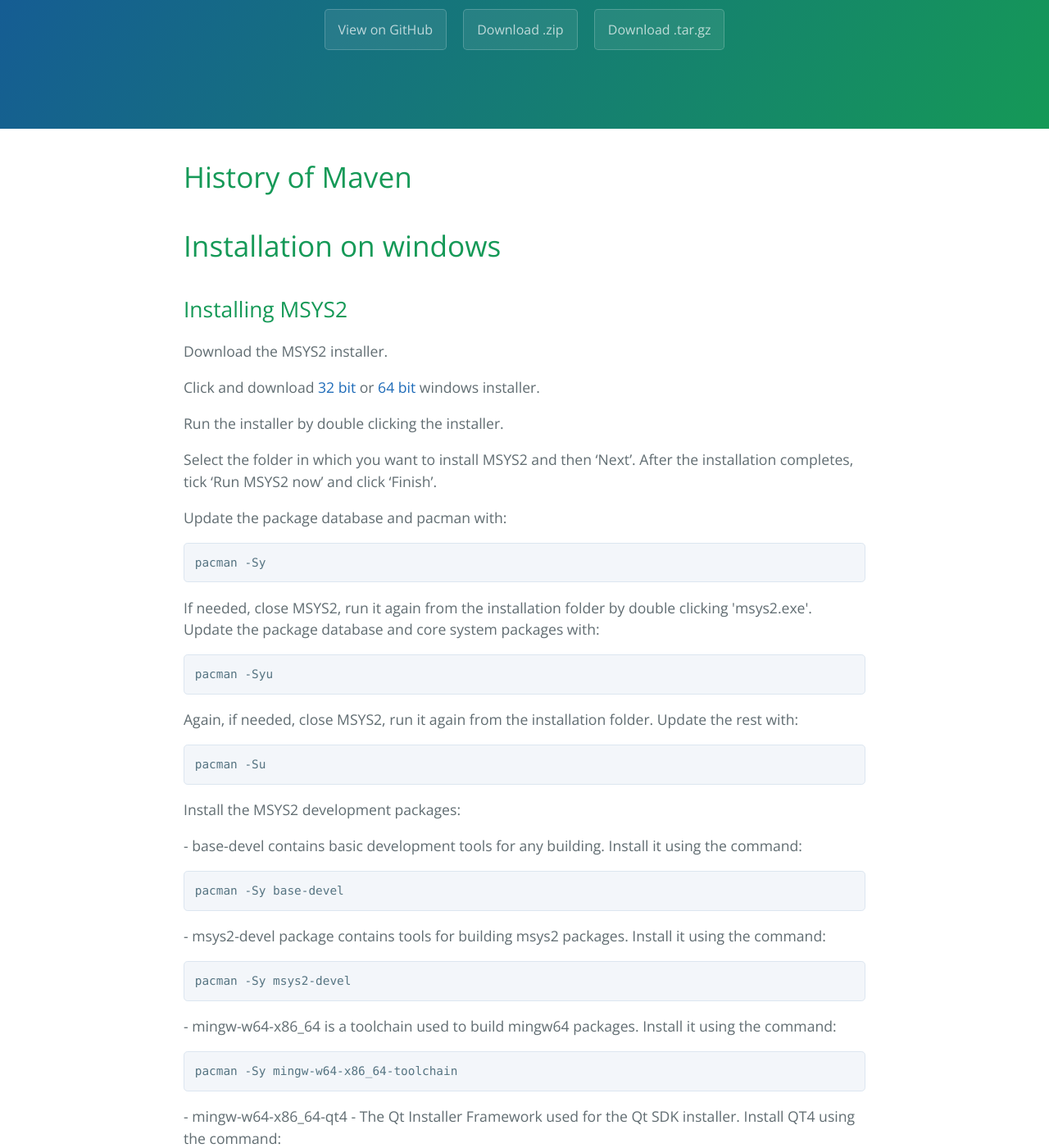
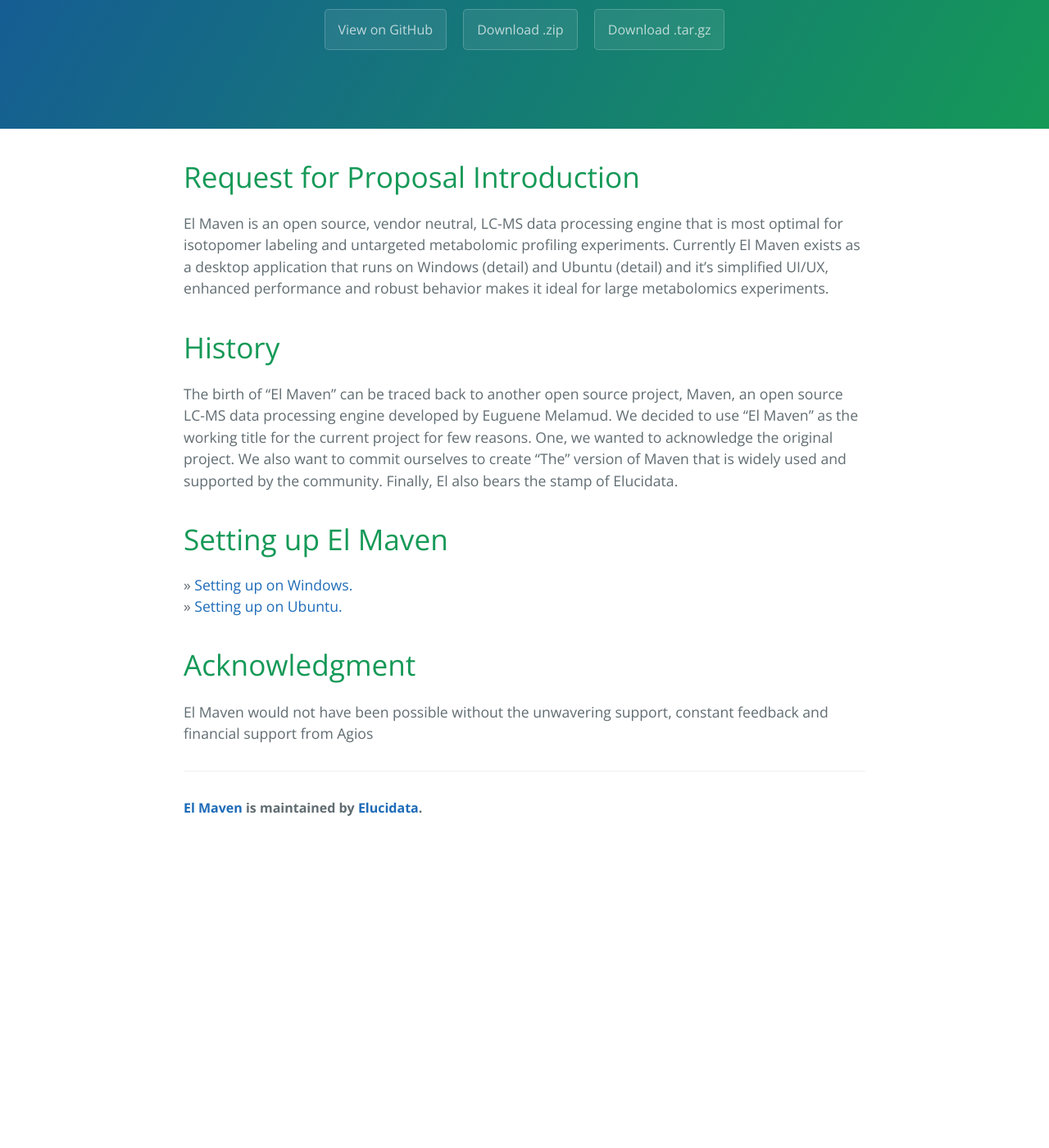
Before and after one commit to sabsgeo/el-maven, a Jekyll site: the page built from index.html, in a window 1280 px wide and 1400 px high, scrolled down 226 px. Shown: the whole window at 82% size. Built offline with Jekyll 4.4.1, drawn with Linux system fonts in a browser that asks for light colours; the list of posts is cut into pages by our own code; after the commit the page ends 1255 px from its top, so only the background shows below that; some of the changed text lies outside the part shown.

Commit message:
Added seperated file for windows and ubuntu installtion

```diff
--- a/_config.yml
+++ b/_config.yml
@@ -6,7 +6,7 @@
 
 # About/contact
 author:
-  name:       Sabu George
+  name:       Elucidata
   url:        https://elucidata.io
 
 # Gems
--- a/_includes/head.html
+++ b/_includes/head.html
@@ -3,7 +3,7 @@
   <title>{{ site.title }}</title>
   <meta name="viewport" content="width=device-width, initial-scale=1">
   <meta name="theme-color" content="#157878">
-  <link rel="stylesheet" href="css/normalize.css">
+  <link rel="stylesheet" href="/css/normalize.css">
   <link href='https://fonts.googleapis.com/css?family=Open+Sans:400,700' rel='stylesheet' type='text/css'>
-  <link rel="stylesheet" href="css/cayman.css">
+  <link rel="stylesheet" href="/css/cayman.css">
 </head>
--- a/_includes/page-footer.html
+++ b/_includes/page-footer.html
@@ -1,4 +1,3 @@
 <footer class="site-footer">
   <span class="site-footer-owner"><a href="{{ site.url }}">{{ site.title }}</a> is maintained by <a href="{{ site.author.url }}">{{ site.author.name }}</a>.</span>
-  <span class="site-footer-credits">This page was generated by <a href="https://pages.github.com">GitHub Pages</a> using the <a href="https://github.com/pietromenna/jekyll-cayman-theme">Cayman theme</a> by <a href="http://github.com/jasonlong">Jason Long</a>.</span>
 </footer>
--- /dev/null
+++ b/_posts/2016-04-27-ubuntu-installation.markdown
@@ -0,0 +1,77 @@
+---
+layout: default
+title:  "Welcome to Jekyll!"
+date:   2016-02-12 17:50:00
+categories: main
+---
+<h1>Setting up El Maven on Ubuntu</h1>
+<p>El Maven needs a development environment to be setup in Windows before it can be installed, and MSYS does exactly that for us. MSYS is a collection of GNU utilities such as bash, make, gawk and grep to allow building of applications and programs which depend on traditionally UNIX tools to be present. It is intended to supplement MinGW and the deficiencies of the cmd shell. We build a tool chain and install all the required libraries using MSYS2. After that is done, we are ready to build Maven. The following tutorial gives step by step instructions on how to install everything you need on your Windows machine to be able to build Maven.</p>
+<h3>Setting up libraries and tool chains</h3>
+<p>Download the MSYS2 installer.</p>
+<p>Click and download <a href="http://downloads.sourceforge.net/project/msys2/Base/i686/msys2-i686-20160205.exe?r=http%3A%2F%2F127.0.0.1%3A4000%2F&ts=1475499384&use_mirror=nchc">32 bit</a> or <a href="https://sourceforge.net/projects/msys2/files/Base/x86_64/msys2-x86_64-20160205.exe/download">64 bit</a> windows installer.</p>
+<p>Run the installer by double clicking the installer.</p>
+<p>Select the folder in which you want to install MSYS2 and then ‘Next’. After the installation completes, tick ‘Run MSYS2 now’ and click ‘Finish’.</p>
+<p>Update the package database and pacman with:<pre>pacman -Sy</pre></p>
+<p>If needed, close MSYS2, run it again from the installation folder by double clicking 'msys2.exe'. </br>Update the package database and core system packages with:
+<pre>pacman -Syu</pre></p>
+<p>
+    Again, if needed, close MSYS2, run it again from the installation folder. Update the rest with:
+<pre>pacman -Su</pre>
+</p>
+<p>
+    Install the MSYS2 development packages:
+</p>
+<p>
+    1. &nbsp;base-devel contains basic development tools for any building. Install it using the command:
+<pre>pacman -Sy base-devel</pre>
+</p>
+<p>
+    2. &nbsp;msys2-devel package contains tools for building msys2 packages. Install it using the command:
+<pre>pacman -Sy msys2-devel</pre>
+</p>
+<p>
+    3. &nbsp;mingw-w64-x86_64 is a toolchain used to build mingw64 packages. Install it using the command:
+<pre>pacman -Sy mingw-w64-x86_64-toolchain</pre>
+</p>
+<p>
+    4. &nbsp;mingw-w64-x86_64-qt4 - The Qt Installer Framework used for the Qt SDK installer. Install QT4 using the command:
+<pre>pacman -Sy mingw-w64-x86_64-qt4</pre>
+</p>
+<p>
+    hdf5 is a general purpose library and file format for storing scientific data. Install it using the command:
+<pre>pacman -Sy mingw64/mingw-w64-x86_64-hdf5</pre>
+</p>
+<p>
+    Interface for scientific data access to large binary data. Install it using the command:
+<pre>pacman -Sy mingw64/mingw-w64-x86_64-netcdf</pre>
+</p>
+<p>
+    To install boost libraries, use the command:
+<pre> pacman -Sy mingw64/mingw-w64-x86_64-boost</pre>
+</p>
+<p>
+    Install GIT on your system by typing the command in the MSYS2 terminal:
+<pre>pacman -Sy msys/git</pre>
+</p>
+<p>
+    This completes the installation of MSYS2 and the tool chain required to build Maven on your computer.
+</p>
+<h3>Building El Maven</h3>
+<p>In the folder where MSYS2 was installed, double click on mingw64.exe and type in the following:</p>
+<p>Create a folder on Windows. Navigate to that folder using cd command:</p>
+<p><pre>cd &#60;pathtofolder&#62;    #for example: cd /c/User/Admin/Desktop</pre>
+</p>
+
+<p>To clone the master branch of the remote repository, use the following command: </p>
+<p><pre>git clone https://github.com/sabsgeo/nonlinear-optimization</pre></p>
+
+<p>Now you have the latest version of Maven in the folder you made.</p>
+<p>To build Maven, run the script, run.sh using the command</p>
+<pre>./run.sh</pre>
+
+<p>If it compiles successfully, it will create an executable in the bin folder. To launch maven by running the executable, use the command:
+</p>
+<pre>./bin/maven_dev_769</pre>
+
+<p>To uninstall Maven, use the command:</p>
+<pre>./uninstall</pre>
--- /dev/null
+++ b/_posts/2016-04-27-windows-installation.markdown
@@ -0,0 +1,77 @@
+---
+layout: default
+title:  "Welcome to Jekyll!"
+date:   2016-02-12 17:50:00
+categories: main
+---
+<h1>Setting up El Maven on Windows</h1>
+<p>El Maven needs a development environment to be setup in Windows before it can be installed, and MSYS does exactly that for us. MSYS is a collection of GNU utilities such as bash, make, gawk and grep to allow building of applications and programs which depend on traditionally UNIX tools to be present. It is intended to supplement MinGW and the deficiencies of the cmd shell. We build a tool chain and install all the required libraries using MSYS2. After that is done, we are ready to build Maven. The following tutorial gives step by step instructions on how to install everything you need on your Windows machine to be able to build Maven.</p>
+<h3>Setting up libraries and tool chains</h3>
+<p>Download the MSYS2 installer.</p>
+<p>Click and download <a href="http://downloads.sourceforge.net/project/msys2/Base/i686/msys2-i686-20160205.exe?r=http%3A%2F%2F127.0.0.1%3A4000%2F&ts=1475499384&use_mirror=nchc">32 bit</a> or <a href="https://sourceforge.net/projects/msys2/files/Base/x86_64/msys2-x86_64-20160205.exe/download">64 bit</a> windows installer.</p>
+<p>Run the installer by double clicking the installer.</p>
+<p>Select the folder in which you want to install MSYS2 and then ‘Next’. After the installation completes, tick ‘Run MSYS2 now’ and click ‘Finish’.</p>
+<p>Update the package database and pacman with:<pre>pacman -Sy</pre></p>
+<p>If needed, close MSYS2, run it again from the installation folder by double clicking 'msys2.exe'. </br>Update the package database and core system packages with:
+<pre>pacman -Syu</pre></p>
+<p>
+    Again, if needed, close MSYS2, run it again from the installation folder. Update the rest with:
+<pre>pacman -Su</pre>
+</p>
+<p>
+    Install the MSYS2 development packages:
+</p>
+<p>
+    1. &nbsp;base-devel contains basic development tools for any building. Install it using the command:
+<pre>pacman -Sy base-devel</pre>
+</p>
+<p>
+    2. &nbsp;msys2-devel package contains tools for building msys2 packages. Install it using the command:
+<pre>pacman -Sy msys2-devel</pre>
+</p>
+<p>
+    3. &nbsp;mingw-w64-x86_64 is a toolchain used to build mingw64 packages. Install it using the command:
+<pre>pacman -Sy mingw-w64-x86_64-toolchain</pre>
+</p>
+<p>
+    4. &nbsp;mingw-w64-x86_64-qt4 - The Qt Installer Framework used for the Qt SDK installer. Install QT4 using the command:
+<pre>pacman -Sy mingw-w64-x86_64-qt4</pre>
+</p>
+<p>
+    hdf5 is a general purpose library and file format for storing scientific data. Install it using the command:
+<pre>pacman -Sy mingw64/mingw-w64-x86_64-hdf5</pre>
+</p>
+<p>
+    Interface for scientific data access to large binary data. Install it using the command:
+<pre>pacman -Sy mingw64/mingw-w64-x86_64-netcdf</pre>
+</p>
+<p>
+    To install boost libraries, use the command:
+<pre> pacman -Sy mingw64/mingw-w64-x86_64-boost</pre>
+</p>
+<p>
+    Install GIT on your system by typing the command in the MSYS2 terminal:
+<pre>pacman -Sy msys/git</pre>
+</p>
+<p>
+    This completes the installation of MSYS2 and the tool chain required to build Maven on your computer.
+</p>
+<h3>Building El Maven</h3>
+<p>In the folder where MSYS2 was installed, double click on mingw64.exe and type in the following:</p>
+<p>Create a folder on Windows. Navigate to that folder using cd command:</p>
+<p><pre>cd &#60;pathtofolder&#62;    #for example: cd /c/User/Admin/Desktop</pre>
+</p>
+
+<p>To clone the master branch of the remote repository, use the following command: </p>
+<p><pre>git clone https://github.com/sabsgeo/nonlinear-optimization</pre></p>
+
+<p>Now you have the latest version of Maven in the folder you made.</p>
+<p>To build Maven, run the script, run.sh using the command</p>
+<pre>./run.sh</pre>
+
+<p>If it compiles successfully, it will create an executable in the bin folder. To launch maven by running the executable, use the command:
+</p>
+<pre>./bin/maven_dev_769</pre>
+
+<p>To uninstall Maven, use the command:</p>
+<pre>./uninstall</pre>
--- a/index.html
+++ b/index.html
@@ -3,79 +3,13 @@
 title: {{ site.name }}
 ---
 <div id="home">
-    <h1>History of Maven</h1>
-    <h1>Installation on windows</h1>
-    <h2> Installing MSYS2</h2>
-    <p>Download the MSYS2 installer.</p>
-    <p>
-        Click and download <a href="http://downloads.sourceforge.net/project/msys2/Base/i686/msys2-i686-20160205.exe?r=http%3A%2F%2F127.0.0.1%3A4000%2F&ts=1475499384&use_mirror=nchc">32 bit</a> or <a href="https://sourceforge.net/projects/msys2/files/Base/x86_64/msys2-x86_64-20160205.exe/download">64 bit</a> windows installer.
-    </p>
-    <p>
-        Run the installer by double clicking the installer.
-    </p>
-    <p>
-        Select the folder in which you want to install MSYS2 and then ‘Next’. After the installation completes, tick ‘Run MSYS2 now’ and click ‘Finish’.
-    </p>
-    <p>
-        Update the package database and pacman with:
-    <pre>pacman -Sy</pre>
-    </p>
-    <p>
-        If needed, close MSYS2, run it again from the installation folder by double clicking 'msys2.exe'.
-        </br>Update the package database and core system packages with:
-    <pre>pacman -Syu</pre>
-    </p>
-    <p>
-        Again, if needed, close MSYS2, run it again from the installation folder. Update the rest with:
-    <pre>pacman -Su</pre>
-    </p>
-    <p>
-        Install the MSYS2 development packages:
-    </p>
-    <p>
-        - base-devel contains basic development tools for any building. Install it using the command:
-    <pre>pacman -Sy base-devel</pre>
-    </p>
-    <p>
-        - msys2-devel package contains tools for building msys2 packages. Install it using the command:
-    <pre>pacman -Sy msys2-devel</pre>
-    </p>
-    <p>
-        - mingw-w64-x86_64 is a toolchain used to build mingw64 packages. Install it using the command:
-    <pre>pacman -Sy mingw-w64-x86_64-toolchain</pre>
-    </p>
-    <p>
-        - mingw-w64-x86_64-qt4 - The Qt Installer Framework used for the Qt SDK installer. Install QT4 using the command:
-    <pre>pacman -Sy mingw-w64-x86_64-qt4</pre>
-    </p>
-    <p>
-        hdf5 is a general purpose library and file format for storing scientific data. Install it using the command:
-    <pre>pacman -Sy mingw64/mingw-w64-x86_64-hdf5</pre>
-    </p>
-    <p>
-        Interface for scientific data access to large binary data. Install it using the command:
-    <pre>pacman -Sy mingw64/mingw-w64-x86_64-netcdf</pre>
-    </p>
-    <p>
-        This completes the installation of MSYS2 and the tool chain required to build Maven on your computer.
-    </p>
-    <p>
-        The next step is to get the Maven from the repository.
-    </p>
-    <p>
-        Install GIT on your system by typing the command in the MSYS2 terminal:
-    <pre>pacman -Sy msys/git</pre>
-    </p>
-    <p>
-        Create a folder on Windows. Navigate to that folder using cd command:
-    </p>
-    <p>
-    <pre>cd &#60;pathtofolder&#62;</pre>
-    </p>
-    <p>For Example:
-    <pre>cd /c/User/Admin/Desktop </pre>
-    </p>
-    <p> To initialise a git repository use:
-    </p>
-    <pre>git init</pre>
+    <h1>Request for Proposal Introduction</h1>
+    <p>El Maven is an open source, vendor neutral, LC-MS data processing engine that is most optimal for isotopomer labeling and untargeted metabolomic profiling experiments. Currently El Maven exists as a desktop application that runs on Windows (detail) and Ubuntu (detail) and it’s simplified UI/UX, enhanced performance and robust behavior makes it ideal for large metabolomics experiments.</p>
+    <h1>History</h1>
+    <p>The birth of “El Maven” can be traced back to another open source project, Maven, an open source LC-MS data processing engine developed by Euguene Melamud. We decided to use “El Maven” as the working title for the current project for few reasons. One, we wanted to acknowledge the original project. We also want to commit ourselves to create “The” version of Maven that is widely used and supported by the community. Finally, El also bears the stamp of Elucidata.</p>
+    <h1>Setting up El Maven</h1>
+    &raquo; <a href="/main/2016/02/12/windows-installation.html">Setting up on Windows.</a></br>
+    &raquo; <a href="/main/2016/02/12/ubuntu-installation.html">Setting up on Ubuntu.</a>
+    <h1>Acknowledgment</h1>
+    <p>El Maven would not have been possible without the unwavering support, constant feedback and financial support from Agios</p>
 </div>
```
Also changed, not shown: _posts/2016-02-12-sample-content.markdown (deleted, +0 -24 lines).
